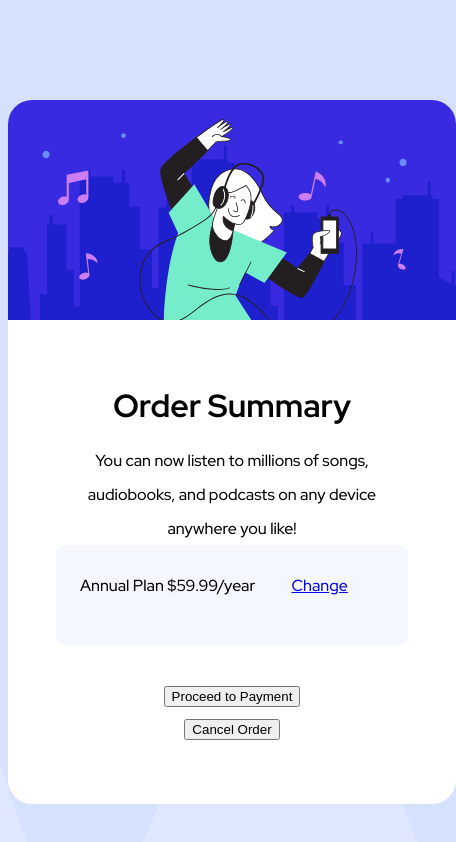
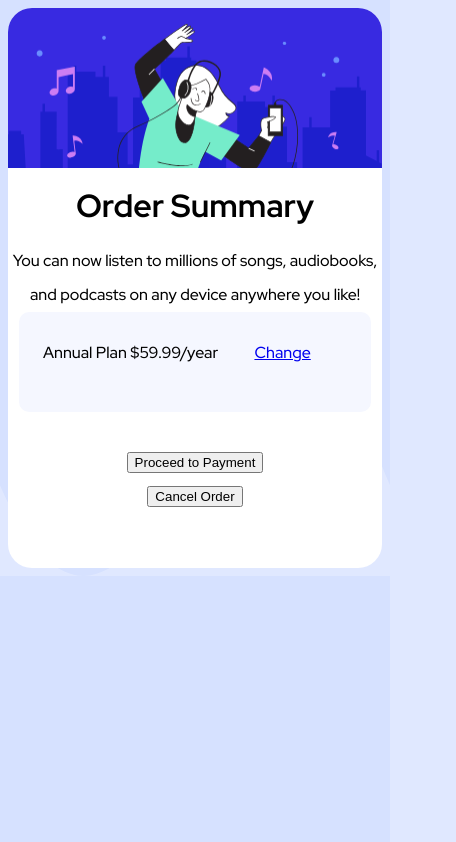
Before and after one commit to stephlinya/order-summary, a plain HTML site: page index.html in a window 390 px wide. Shown: the whole page, 456 px wide, since content can reach past the window. Drawn offline with Linux system fonts and the light colour scheme.

Commit message:
Changing to mobile first styling

```diff
--- a/style.css
+++ b/style.css
@@ -2,7 +2,6 @@ html {
     margin: 0;
     padding: 0;
     font-family: 'Red Hat Display', sans-serif;
-    font-size: 16px;
     overflow: hidden;
     background-color: hsl(225, 100%, 94%);
     background-image: url(/images/pattern-background-desktop.svg);
@@ -12,10 +11,10 @@ html {
 
 }
 .container {
-    width: 28em;
-    height: 44em;
+    max-width: 28em;
+    min-height: 35em;
     text-align: center;
-    margin: 6.25em auto;
+    margin: 0 auto;
     line-height: 2.1em;
     display: flex;
     flex-direction: column;
@@ -30,16 +29,18 @@ html {
     background-image: url(/images/illustration-hero.svg);
     background-repeat: no-repeat, repeat;
     background-size: cover;
-    height: 13.75em;
+    min-height: 10em;
     width: 100%;
     border-radius: 1.5em 1.5em 0 0;
 
 }
 
+/*
 .content{
     margin: 3em;
 
 }
+*/
 
 .pricing-block{
     box-sizing: border-box;
@@ -47,7 +48,7 @@ html {
     margin: 0 auto;
     padding: 1.5em;
     height: 6.25em;
-    width: 22em;
+    max-width: 22em;
     background-color: hsl(225, 100%, 98%);
     border-radius: 10px;
     vertical-align: middle;
```
Also changed, not shown: 1 other file.
